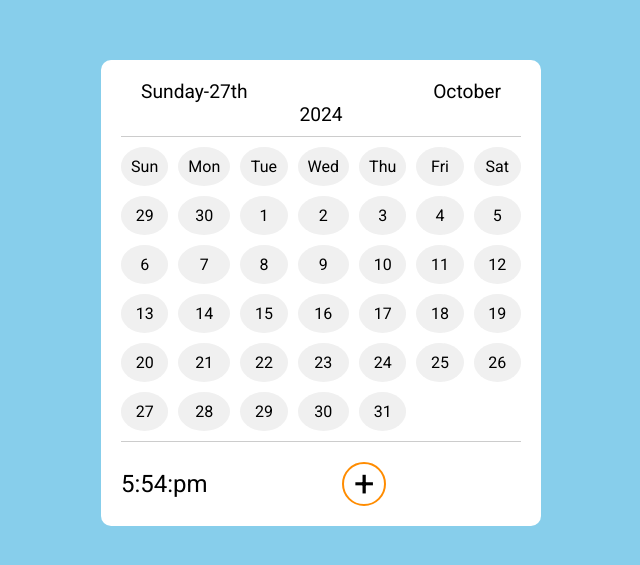
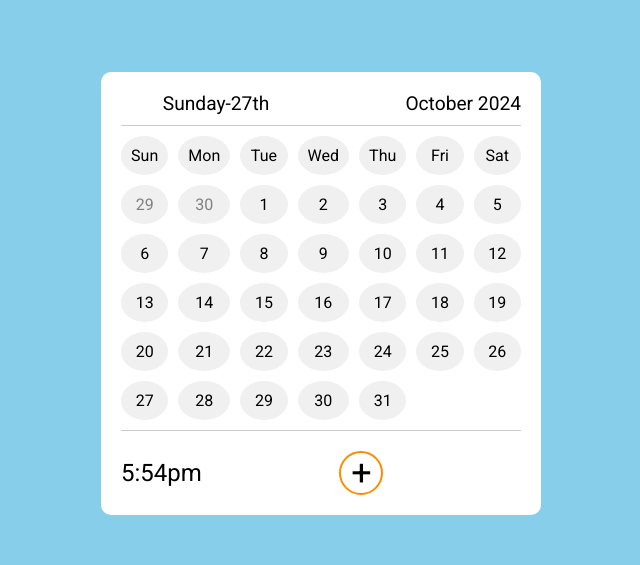
Before and after one commit to naklida172/FEMidtPr, a plain HTML site: page index.html in a window 1280 px wide. Shown: the part 107-672 px from the top of the page, without its empty margins (319-959 px from the left). Drawn offline with Linux system fonts and the light colour scheme; no server answers.

Commit message:
fixed my innitial header styling, made previous month days grey

```diff
--- a/index.html
+++ b/index.html
@@ -11,7 +11,8 @@
     <body>
         <div class="calendar">
             <div class="calendar-header">
-                <div id="current-date"></div>
+                <div class="date-day" id="date-day"></div>
+                <div class="month-year" id="month-year"></div>
             </div>
             <div class="calendar-body"></div>
             <div class="calendar-footer">
--- a/scripts.js
+++ b/scripts.js
@@ -40,21 +40,19 @@ const fullDayNames = [
     "Satday"
 ];
 
-let date_ending = "th";
+let dateEnding = "th";
 
 if (dateDay.toString().endsWith('1')) {
-    date_ending = "st";
+    dateEnding = "st";
 }
 else if (dateDay.toString().endsWith('2')) {
-    date_ending = "nd";
+    dateEnding = "nd";
 }
 else if (dateDay.toString().endsWith('3')) {
-    date_ending = "rd";
+    dateEnding = "rd";
 }
-
-monthYear.innerHTML = `${fullDayNames[date.getDay()]}-${dateDay}${date_ending}
-&nbsp; &nbsp; &nbsp; &nbsp; &nbsp; &nbsp; &nbsp; &nbsp; &nbsp; &nbsp; &nbsp; &nbsp; &nbsp; &nbsp; &nbsp; &nbsp; &nbsp; &nbsp; &nbsp;
-${monthNames[month]} ${year}`;
+document.getElementById('date-day').innerHTML = `${fullDayNames[date.getDay()]}-${dateDay}${dateEnding}`;
+document.getElementById('month-year').innerHTML = `${monthNames[date.getMonth()]} ${date.getFullYear()}`
 
 function getDaysInMonth(month, year) {
     return new Date(year, month + 1, 0).getDate();
@@ -73,9 +71,10 @@ for (let i = 0; i <= 6; i++) {
 let firstDateDay = getDatesWeekDay(month, year);
 
 for (let i = 0; i < firstDateDay; i++) {
-        let dayDiv = document.createElement("div");
-        dayDiv.textContent = new Date(year, month, 1-firstDateDay+i).getDate();
-        calendarBody.appendChild(dayDiv);
+    let dayDiv = document.createElement("div");
+    dayDiv.textContent = new Date(year, month, 1-firstDateDay+i).getDate();
+    dayDiv.style.color = 'grey';
+    calendarBody.appendChild(dayDiv);
 }
 
 let daysInMonth = getDaysInMonth(month, year);
@@ -94,7 +93,7 @@ function updateClock() {
     let amPm = hour >= 12 ? 'pm' : 'am';
     hour = hour % 12;
     if (hour == 0) {hour = 12}
-    const timeString = `${hour}:${minute}:${amPm}`;
+    const timeString = `${hour}:${minute}${amPm}`;
     timeData.textContent = timeString;
 }
 
--- a/styles.css
+++ b/styles.css
@@ -19,14 +19,29 @@ body {
 .calendar-header {
     display: flex;
     justify-content: space-between;
+    align-items: center;
     margin-bottom: 10px;
     border-bottom: 1px solid #ccc;
     padding-bottom: 10px;
 }
 
+    .calendar-header .date-day {
+        flex: 1;
+        display: flex;
+        justify-content: center;
+        margin-right: 20px;
+    }
+
+    .calendar-header .month-year {
+        flex: 1;
+        display: flex;
+        justify-content: flex-end;
+    }
+
     .calendar-header div {
         font-size: 1.2em;
     }
+
 
 .calendar-body {
     display: grid;
```
